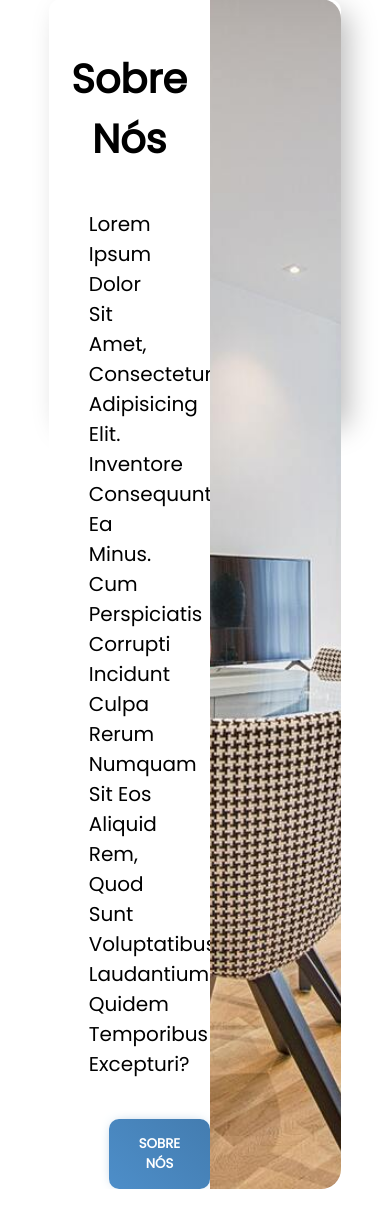
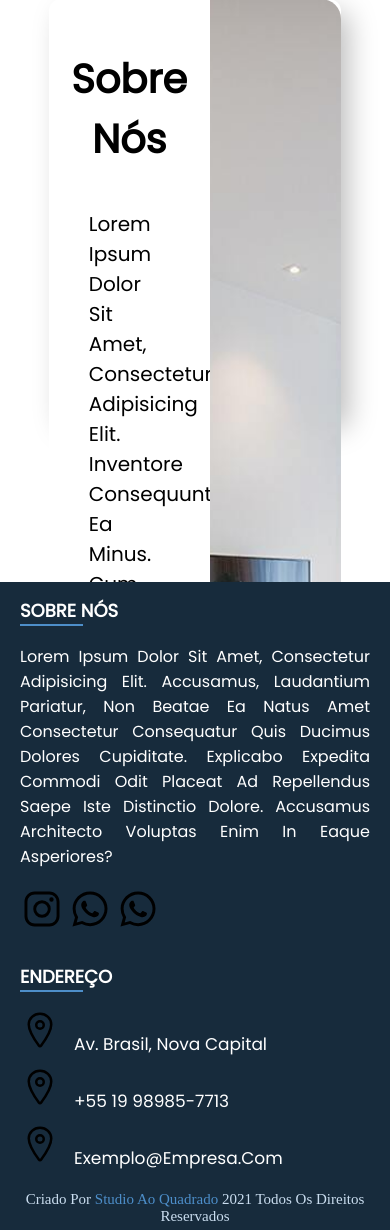
Before and after one commit to FernaandoJr/TCC2022, a PHP site: page / in a window 390 px wide; the page is wider, and only the part inside the window is pictured. Shown: the part 2248-3478 px from the top of that part. Before the commit the page ends 3437 px from the top of that part, so only its background shows below. Run offline with PHP 8.4, Linux system fonts and the light colour scheme.

Commit message:
bruto do footer (ainda falta polir)

```diff
--- a/src/index.php
+++ b/src/index.php
@@ -9,6 +9,7 @@
     <link rel="stylesheet" href="./styles/navbar.css">
     <link rel="stylesheet" href="./styles/index.css">
     <link rel="stylesheet" href="./styles/blank.css">
+    <link rel="stylesheet" href="./styles/footer.css">
     <link rel="stylesheet" href="./styles/home-card/prj.css">
     <link rel="stylesheet" href="./styles/home-card/sobre.css">
     <link rel="stylesheet" href="./styles/home-card/info.css">
@@ -106,9 +107,9 @@
                 <li><img src="./img/exemplo21.jpg" alt=""></li>
             </ul>
             <div class="svg">
-            <img id="prev" src="./img/icon/next.svg" alt="">
-            <img id="next" href src="./img/icon/prev.svg" alt="">
-        </div>
+                <img id="prev" src="./img/icon/next.svg" alt="">
+                <img id="next" href src="./img/icon/prev.svg" alt="">
+            </div>
         </div>
     </div>
     <script src="./js/img-slider.js"></script>
@@ -136,6 +137,44 @@
     <div class="blank4"></div>
     <div class="blank15"></div>
     <script src="./js/img-slider.js"></script>
+    <footer>
+        <div class="main-content">
+            <div class="left box">
+                <h2>Sobre Nós</h2>
+                <div class="content">
+                    <p>Lorem ipsum dolor sit amet, consectetur adipisicing elit. Accusamus, laudantium pariatur, non beatae ea natus amet consectetur consequatur quis ducimus dolores cupiditate. Explicabo expedita commodi odit placeat ad repellendus saepe iste distinctio dolore. Accusamus architecto voluptas enim in eaque asperiores?</p>
+                    <div class="social">
+                        <a href="#"><img src="./img/icon/logo-instagram.svg" alt=""></a>
+                        <a href="#"><img src="./img/icon/logo-whatsapp.svg" alt=""></a>
+                        <a href="#"><img src="./img/icon/logo-whatsapp.svg" alt=""></a>
+                    </div>
+                </div>
+            </div>
+            <div class="center box">
+                <h2>Endereço</h2>
+                <div class="content">
+                    <div class="place">
+                        <img class="icon" src="./img/icon/location-outline.svg" alt="">
+                        <span class="text">Av. Brasil, Nova Capital</span>
+                    </div>
+                    <div class="phone">
+                        <img class="icon" src="./img/icon/location-outline.svg" alt="">
+                        <span class="text">+55 19 98985-7713</span>
+                    </div>
+                    <div class="email">
+                        <img class="icon" src="./img/icon/location-outline.svg" alt="">
+                        <span class="text">exemplo@empresa.com</span>
+                    </div>
+                </div>
+            </div>
+        </div>
+        <div class="bottom">
+            <div class="center">
+                <span class="credit">Criado por <a href="">Studio Ao Quadrado</a></span>
+                <span class="copyright">2021 Todos os direitos reservados</span>
+            </div>
+        </div>
+    </footer>
 </body>
 
 </html>
--- /dev/null
+++ b/src/styles/footer.css
@@ -0,0 +1,126 @@
+footer{
+    color: white;
+    position: relative;
+    bottom: 0px;
+    width: 100%;
+    background-color: var(--logo-dark-blue-70);
+}
+
+footer .main-content{
+    display: flex;
+
+}
+
+.main-content .box{
+    flex-basis: 50%;
+    padding: 10px 20px;
+}
+
+.main-content .box h2{
+    font-family: "Poppins", sans-serif;
+    font-size: 18px;
+    font-weight: 600;
+    text-transform: uppercase;
+}
+.main-content .box .content{
+    margin: 20px 0 0 0;
+    position: relative;
+
+}
+
+.box .content:after{
+    position: absolute;
+    content: '';
+    width: 18%;
+    height: 2px;
+    background: var(--logo-blue);
+    top: -20px;
+}
+
+.box .content:before{
+    position: absolute;
+    content: '';
+    height: 2px;
+    width: 100%;
+    background-color: var(--logo-dark-blue-70);
+    top: -20px;
+}
+
+.left .content .social{
+    margin: 20px 0 0 0;
+}
+.left .content .social a{
+    padding: 0 2px;
+}
+
+.left .content .social a img{
+    border-radius: 5px;
+    height: 40px;
+    text-align: center;
+    line-height: 40px;
+}
+
+.left .content .social a img:hover{
+
+}
+
+.left .content p{
+    font-family: "Poppins", sans-serif;
+    text-align: justify;
+}
+
+.center .content .icon{
+    height: 40px;
+
+    border-radius: 9999px;
+    transition: 0.3s;
+    cursor: pointer;
+}
+
+.center .content .icon:hover{
+
+}
+.center .content .text{
+    font-family: "Poppins", sans-serif;
+    justify-content: center;
+    font-size: 17px;
+    font-weight: 500;
+    padding-left: 10px;
+
+}
+.center .content .phone{
+    margin: 10px 0;
+}
+
+.bottom .center{
+    text-align: center;
+    padding: 5px;
+    font-size: 15px;
+    background: var(--logo-dark-blue-70);
+}
+
+.bottom .center span{
+    color: var(--logo-light-blue-70);
+}
+.bottom .center a{
+    color: var(--logo-blue);
+    text-decoration: none;
+}
+.bottom .center a:hover{
+    text-decoration: underline;
+}
+
+@media screen and (max-width:900px){
+    footer{
+        position: relative;
+        bottom: 0px;
+
+    }
+    .main-content{
+        flex-wrap: wrap;
+        flex-direction: column;
+    }
+    .main-content .box{
+        margin: 5px 0;
+    }
+}
--- a/src/styles/home-card/info.css
+++ b/src/styles/home-card/info.css
@@ -49,15 +49,15 @@
     grid-area: 1 / 3 / 2 / 4;
   }
 
-  .box p {
+  .row1-container .box p {
     font-family: "Poppins", sans-serif;
     color: var(--grayishBlue);
   }
 
-  .box {
+ .row1-container .box {
+    aspect-ratio: 16/9;
     border-radius: 9px;
     position: relative;
-    height: 100%;
     max-height: 70%;
     box-shadow: 0px 15px 20px -12px var(--grayishBlue);
     padding: 30px;
@@ -84,7 +84,7 @@
     border-top: 3px solid var(--green);
   }
 
-  .box h2 {
+  .row1-container .box h2 {
     font-family: "Poppins", sans-serif;
     color: var(--varyDarkBlue);
     font-weight: var(--weight3);
```
Also changed, not shown: src/img/icon/location-outline.svg (added), src/img/icon/logo-instagram.svg (added), src/img/icon/logo-whatsapp.svg (added), src/img/icon/mail-open.svg (added).
